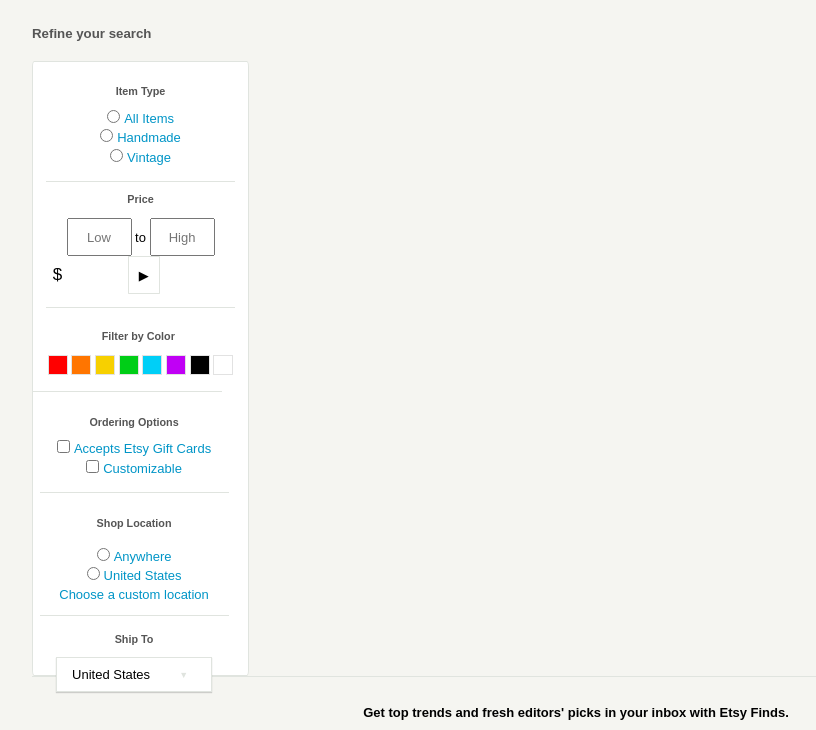
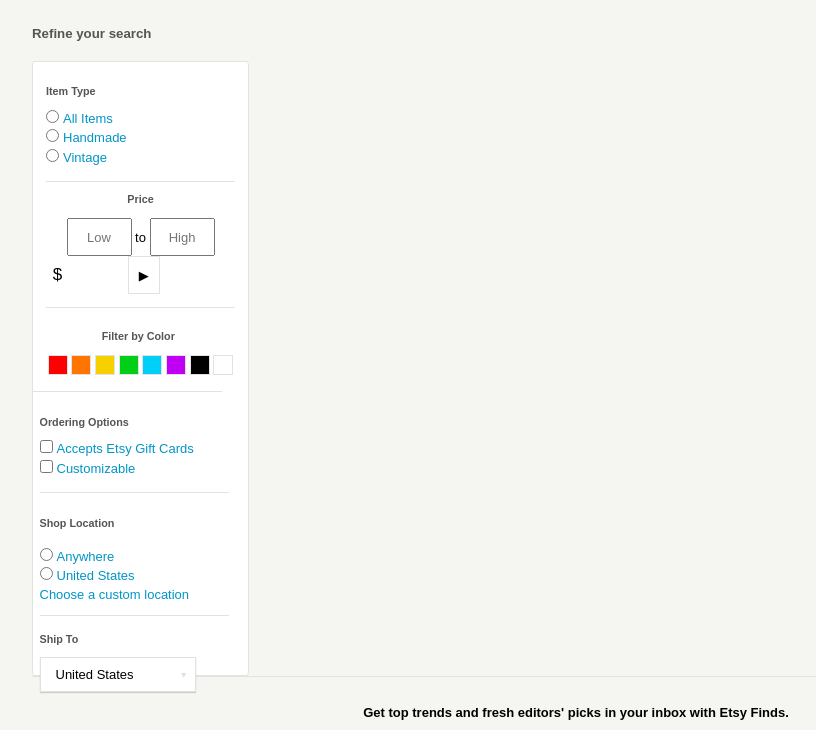
Before and after one commit to awilli1186/Etsy-project, a website: page index.html in a window 1280 px wide. Shown: the part 508-1238 px from the top of the page, without its empty margins (64-880 px from the left). Drawn offline with Linux system fonts and the light colour scheme.

Commit message:
fixed sideBar alignment issue

```diff
--- a/scss/partials/_main.scss
+++ b/scss/partials/_main.scss
@@ -69,6 +69,7 @@
         left:1em;
         padding-bottom: 1em;
         border-bottom:1px solid #E0E4DF;
+        text-align: left;
         a {
           text-decoration: none;
           color: #0095C7;
@@ -181,6 +182,7 @@
         border-bottom:1px solid #E0E4DF;
         padding-bottom: 1em;
         font-size: 13px;
+        text-align: left;
         a { text-decoration: none;
           color:#0095C7;
         &:hover {
@@ -199,7 +201,7 @@
         color: #0095C7;
         border-bottom:1px solid #E0E4DF;
         padding-bottom: 1.5em;
-
+        text-align: left;
         a {
           text-decoration: none;
           color: #0095C7;
@@ -220,6 +222,7 @@
         bottom:2.5em;
         color: #0095C7;
         padding-bottom: 1.5em;
+        text-align: left;
 
         input {
           color:black;
```
Also changed, not shown: css/main.css.
